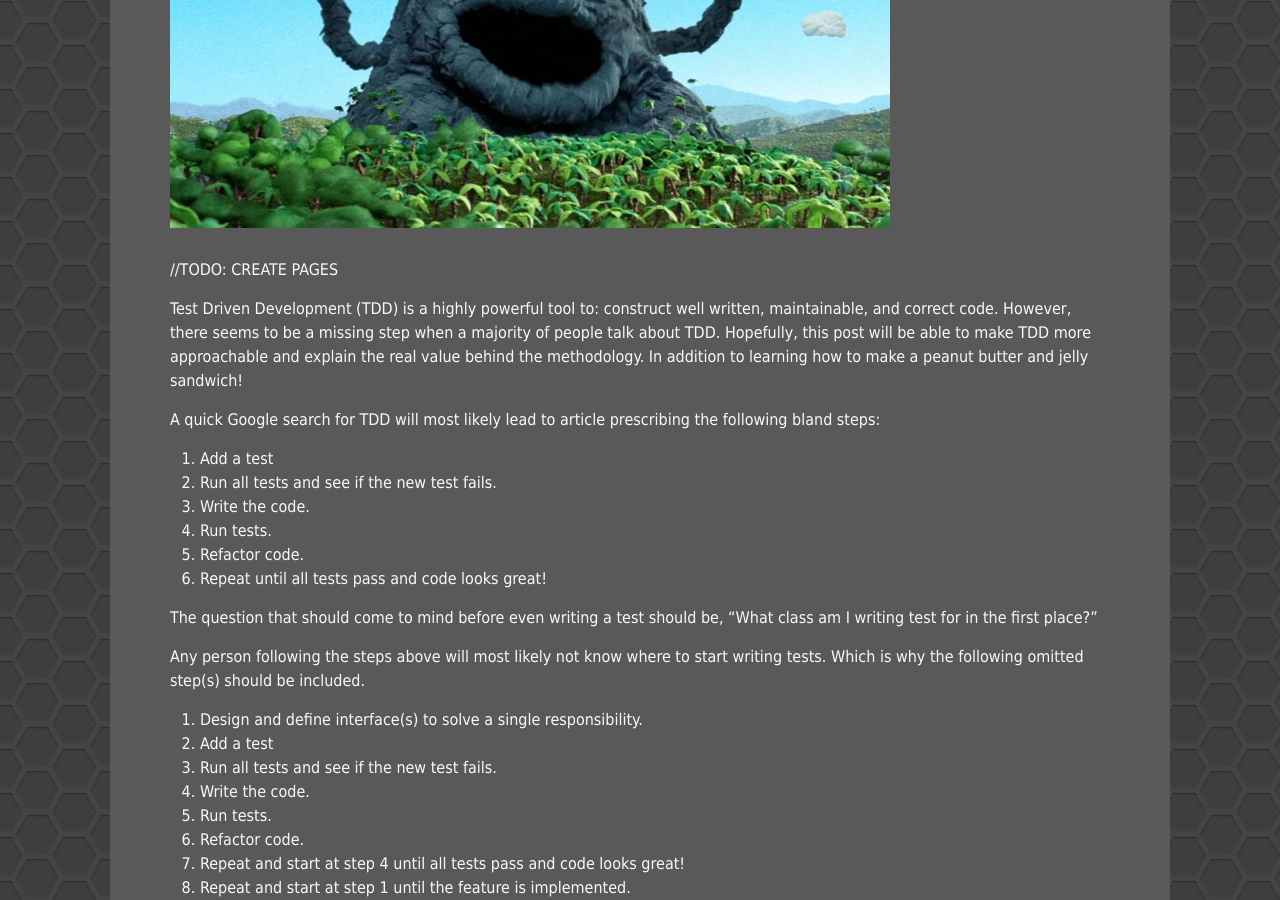
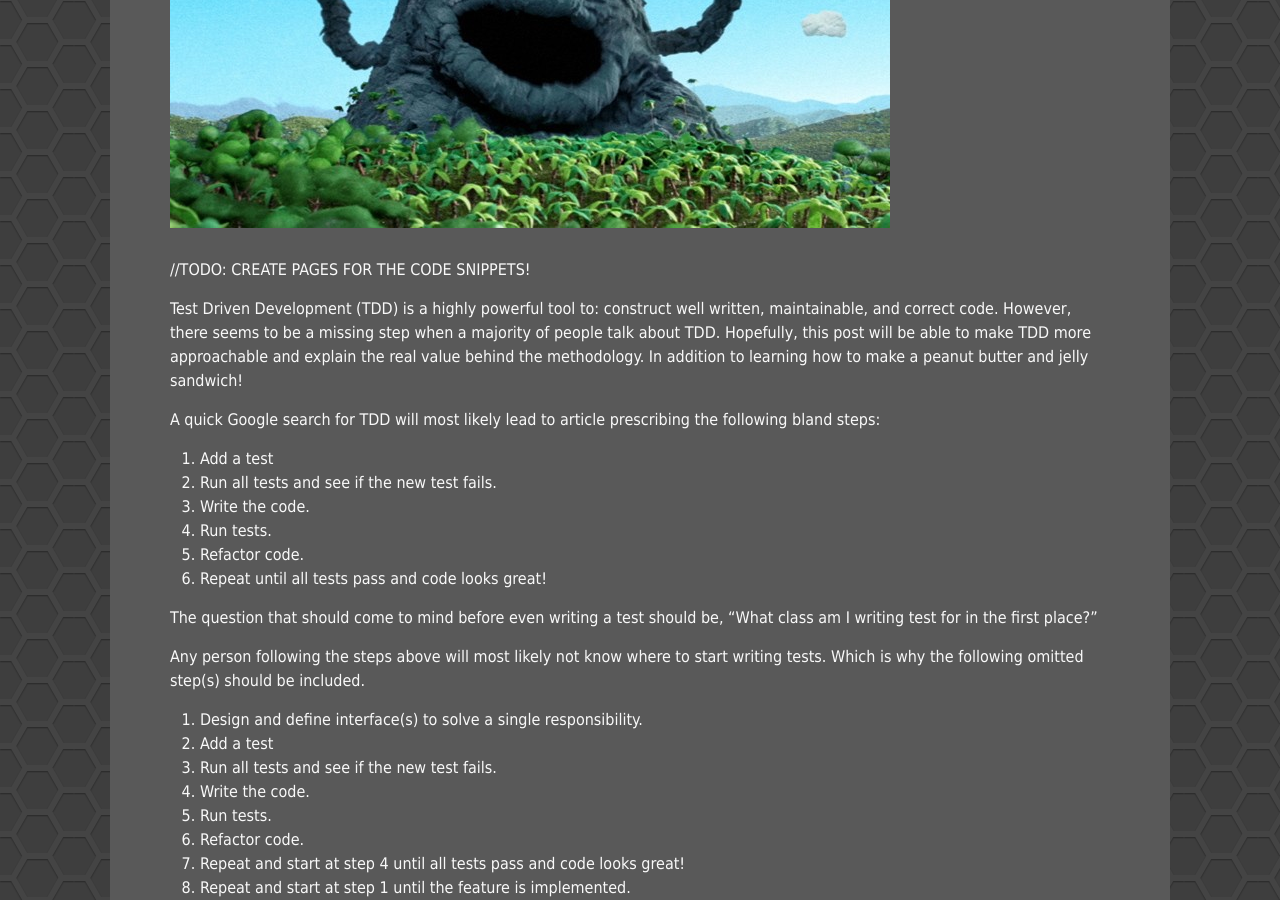
Before and after one commit to Unthrottled/blog, a Jekyll site: the page built from _posts/2017-12-29-Hydration-Driven-Devolpment.md, in a window 1280 px wide and 900 px high, scrolled down 420 px. Built offline with Jekyll 4.4.1, drawn with Linux system fonts in a browser that asks for light colours.

Commit message:
updated note

```diff
--- a/_posts/2017-12-29-Hydration-Driven-Devolpment.md
+++ b/_posts/2017-12-29-Hydration-Driven-Devolpment.md
@@ -7,7 +7,7 @@ headerImage: hdd/mr_volcano.png
 tags: [Software Development, TDD, BDD, Software Craftsmanship, Java]
 ---
 
-//TODO: CREATE PAGES
+//TODO: CREATE PAGES FOR THE CODE SNIPPETS!
 
 Test Driven Development (TDD) is a highly powerful tool to: construct well written, maintainable, and correct code.
 However, there seems to be a missing step when a majority of people talk about TDD.
```
